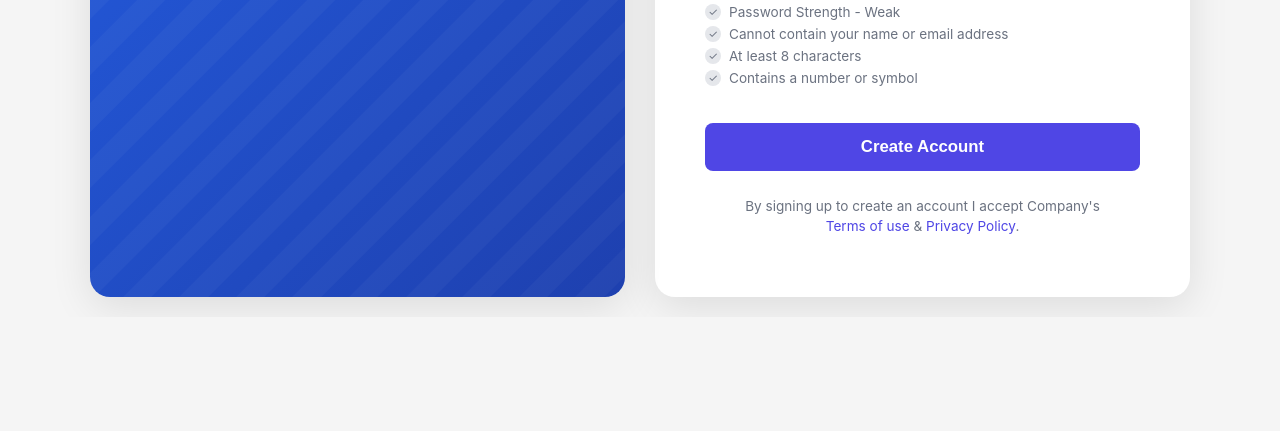
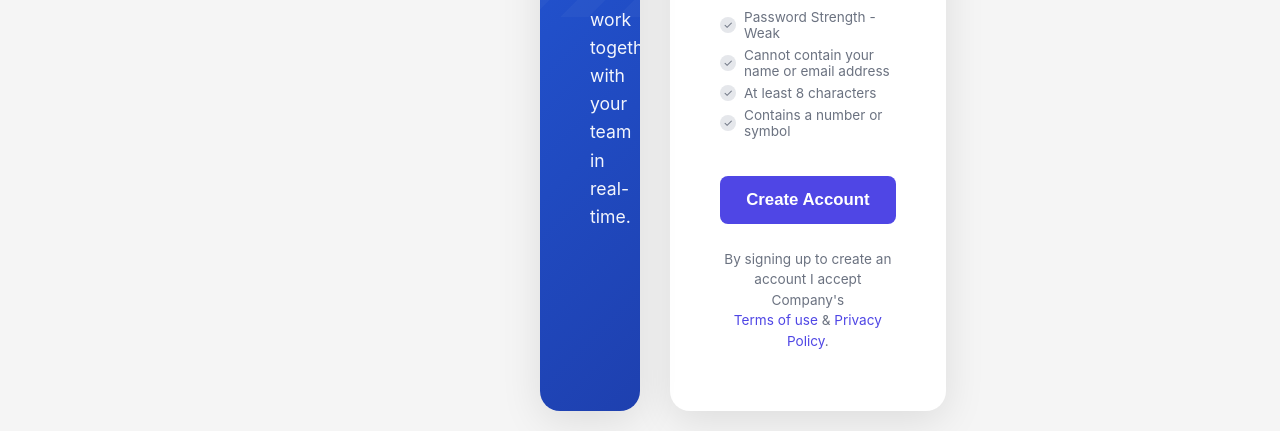
Before and after one commit to fahime-es/registration-form, a plain HTML site: page index.html in a window 1280 px wide. Shown: the part 598-1029 px from the top of the page. Before the commit the page ends 915 px from the top, so only its background shows below. Drawn offline with Linux system fonts and the light colour scheme.

Commit message:
Update styles.css

```diff
--- a/css/styles.css
+++ b/css/styles.css
@@ -17,7 +17,7 @@ body {
 .container {
     display: flex;
     gap: 30px;
-    max-width: 1100px;
+    max-width: 200px;
     width: 100%;
 }
 
```
